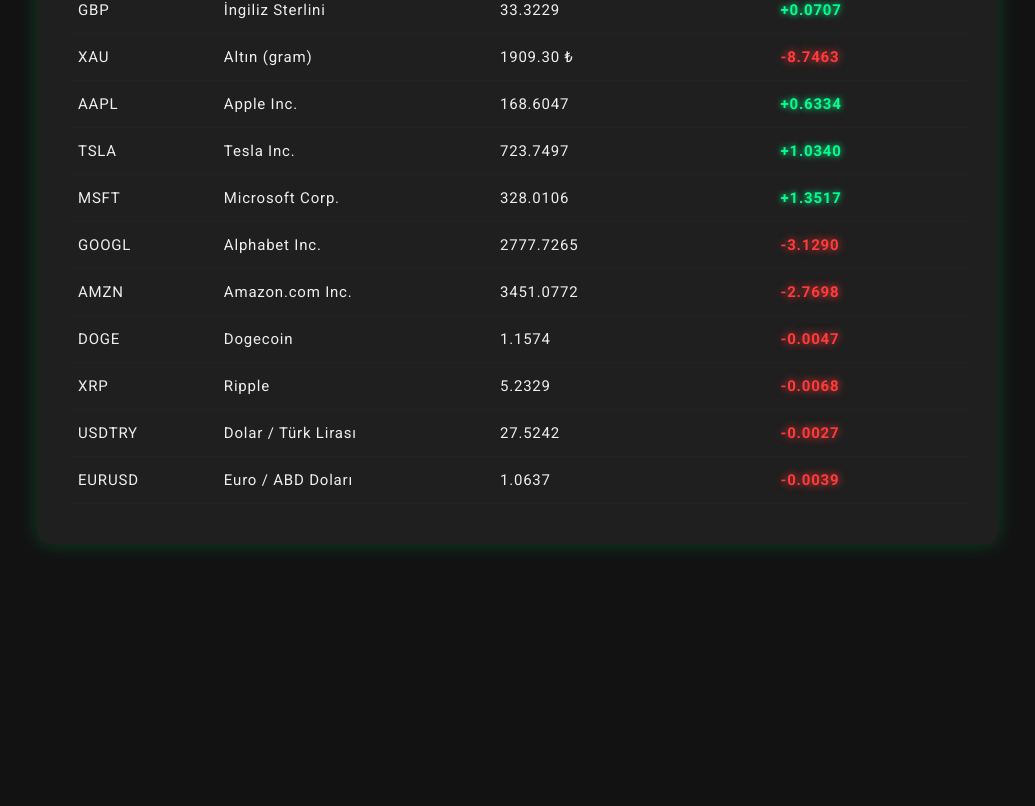
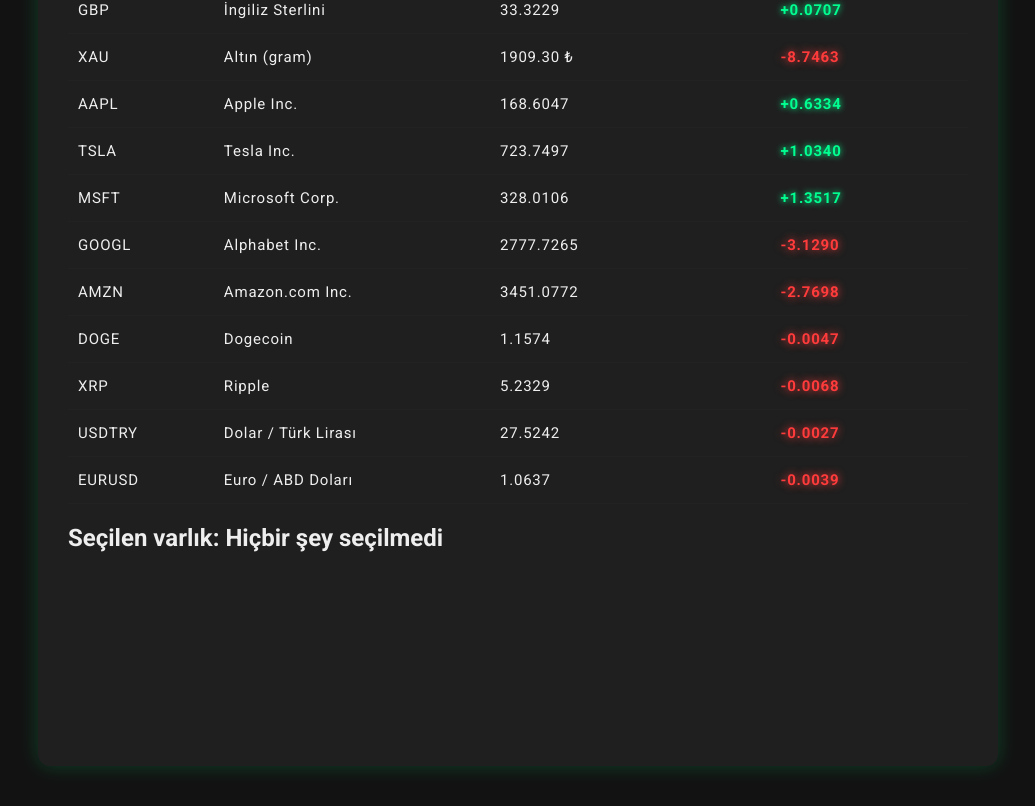
Before and after one commit to cklyncdream/cklyncdream, a plain HTML site: page index.html in a window 1280 px wide. Shown: the part 561-1367 px from the top of the page, without its empty margins (122-1157 px from the left). Before the commit the page ends 1145 px from the top, so only its background shows below. Drawn offline with nearby package versions, Linux system fonts and the light colour scheme.

Commit message:
Update index.html

```diff
--- a/index.html
+++ b/index.html
@@ -5,6 +5,7 @@
 <meta name="viewport" content="width=device-width, initial-scale=1" />
 <title>Canlı Para Birimleri ve Hisse Arama Motoru</title>
 <link rel="stylesheet" href="index.css" />
+<script src="https://cdn.jsdelivr.net/npm/chart.js"></script>
 </head>
 <body>
 
@@ -20,7 +21,9 @@
 
   <div id="time"></div>
 
-  <table id="dataTable">
+  <div class="content">
+    <div class="list-section">
+      <table id="dataTable" aria-label="Para birimleri ve hisseler listesi">
         <thead>
           <tr>
             <th>Simge</th>
@@ -29,8 +32,16 @@
             <th>Değişim</th>
           </tr>
         </thead>
-    <tbody id="tableBody"></tbody>
+        <tbody id="tableBody" tabindex="0"></tbody>
       </table>
+    </div>
+
+    <div class="detail-section" aria-live="polite">
+      <h2 id="detailTitle">Seçilen varlık: <span>Hiçbir şey seçilmedi</span></h2>
+      <canvas id="priceChart" aria-label="Fiyat grafiği" role="img"></canvas>
+      <div id="info-text" class="info-text"></div>
+    </div>
+  </div>
 </div>
 
 <script src="index.js"></script>
```
Lines whose indentation alone changed are shown as unchanged.
